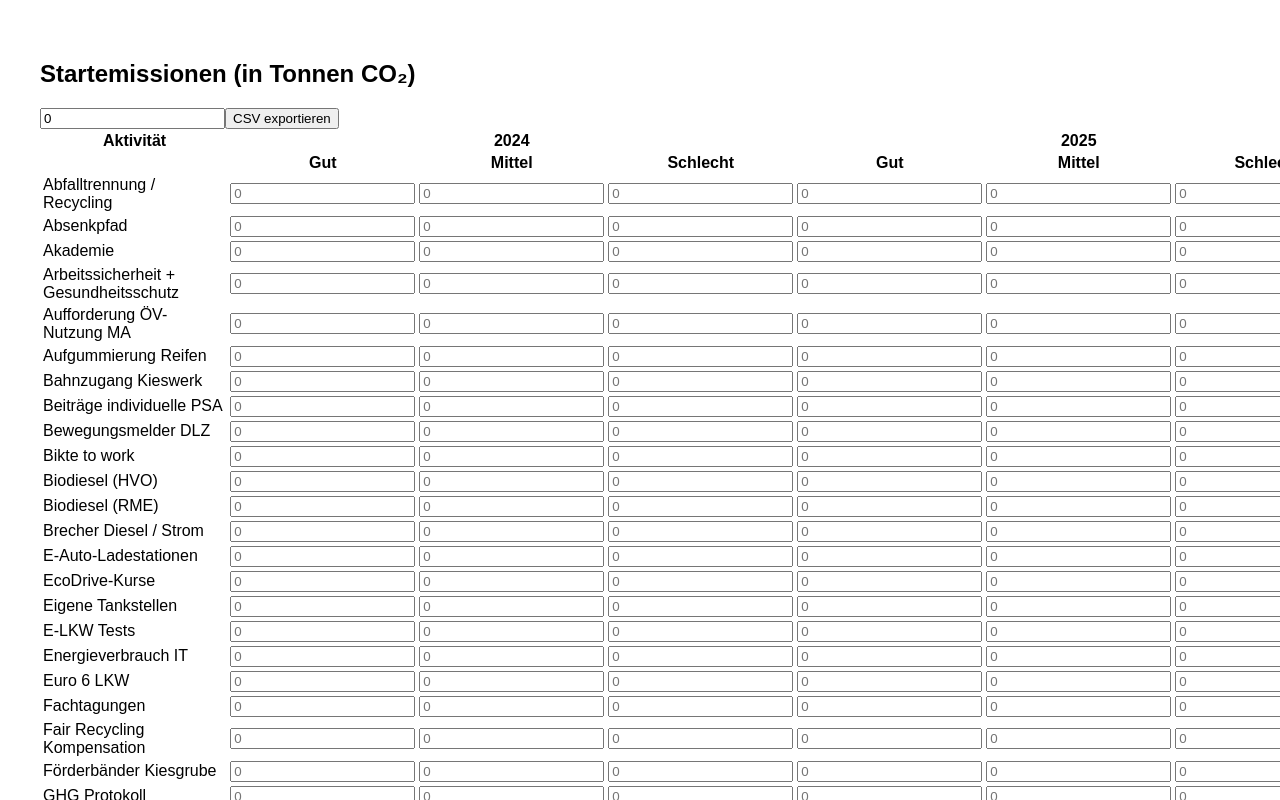
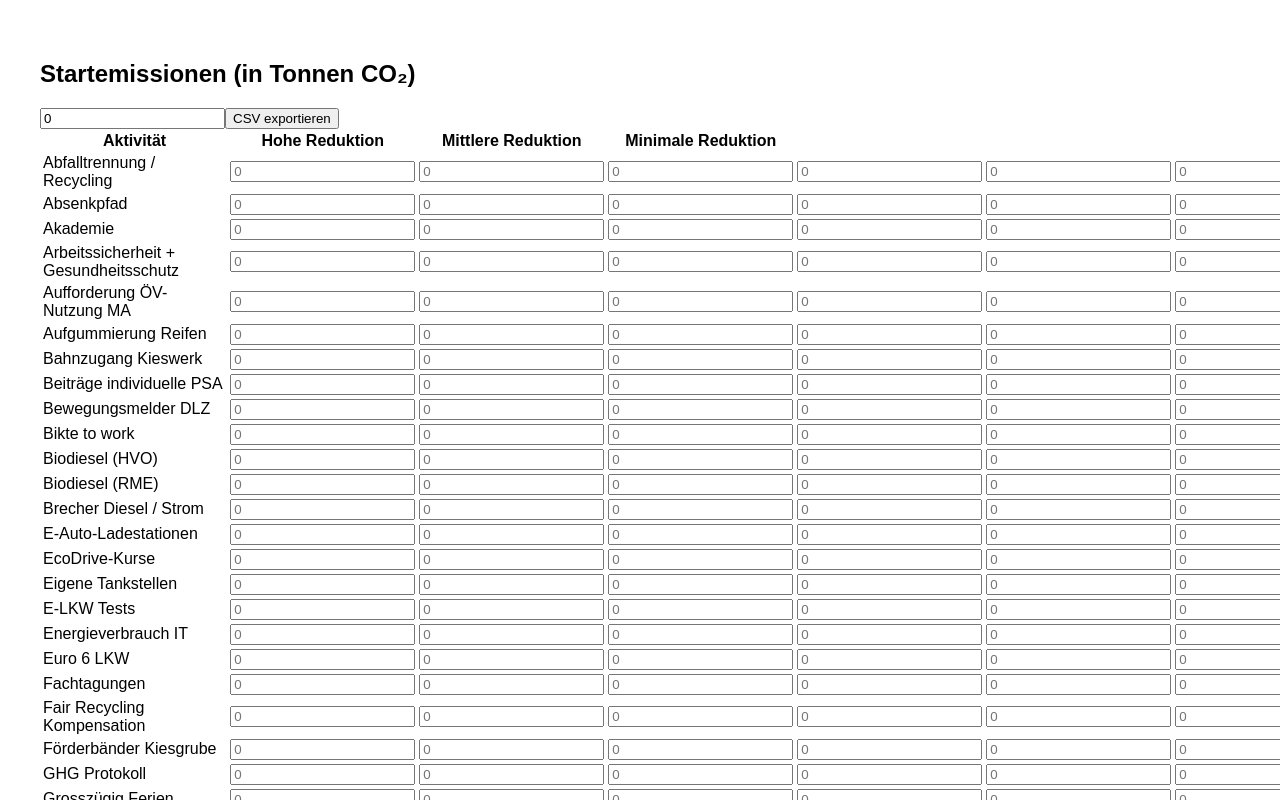
Before and after one commit to kevintriozzi/co2-dashboard, a React (Vite) app: page / in a window 1280 px wide. Shown: the top 800 px of the page. Built offline with nearby package versions, Linux system fonts and the light colour scheme.

Commit message:
Update Dashboard.jsx

```diff
--- a/src/Dashboard.jsx
+++ b/src/Dashboard.jsx
@@ -14,7 +14,7 @@ const activities = [
 ];
 
 const years = [2024, 2025, 2026, 2027, 2028, 2029, 2030];
-const scenarios = ["Gut", "Mittel", "Schlecht"];
+const scenarios = ["Hohe Reduktion", "Mittlere Reduktion", "Minimale Reduktion"];
 
 export default function CO2Dashboard() {
   const [reductions, setReductions] = useState({});
@@ -94,26 +94,22 @@ export default function CO2Dashboard() {
           <thead>
             <tr>
               <th className="text-left p-2 border">Aktivität</th>
-              {years.map((year, index) => (
-                <th key={year} className={`text-center p-2 border ${index % 2 === 0 ? 'bg-gray-100' : 'bg-white'}`} colSpan={scenarios.length}>{year}</th>
-              ))}
-            </tr>
-            <tr>
-              <th></th>
-              {years.map((_, index) => (
+              {years.map((year) => (
                 scenarios.map((scenario, sIndex) => (
-                  <th key={index + scenario} className={`text-center p-1 border ${index % 2 === 0 ? 'bg-gray-100' : 'bg-white'}`}>{scenario}</th>
+                  <th key={`${year}-${scenario}`} className="text-center p-1 border">
+                    {year === years[0] ? scenario : null}
+                  </th>
                 ))
               ))}
             </tr>
           </thead>
           <tbody>
-            {activities.map((activity, idx) => (
-              <tr key={idx}>
-                <td className="p-2 border font-medium whitespace-nowrap align-top bg-gray-50">{activity}</td>
-                {years.map((year, yIndex) => (
-                  scenarios.map((scenario) => (
-                    <td key={activity + year + scenario} className={`p-1 border ${yIndex % 2 === 0 ? 'bg-gray-100' : 'bg-white'}`}>
+            {activities.map((activity, rowIndex) => (
+              <tr key={activity} className={rowIndex % 2 === 0 ? "bg-gray-100" : "bg-white"}>
+                <td className="p-2 border font-medium whitespace-nowrap align-top">{activity}</td>
+                {years.map(year => (
+                  scenarios.map(scenario => (
+                    <td key={activity + year + scenario} className="p-1 border">
                       <input
                         type="number"
                         className="w-20 p-1 border"
```
